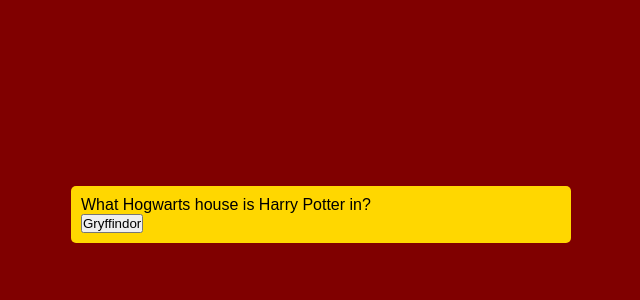
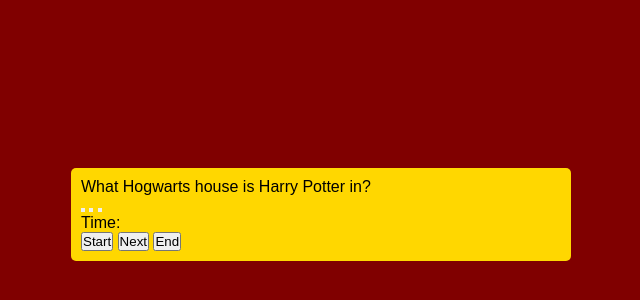
Before and after one commit to clflalo/web-coding-quiz, a plain HTML site: page index.html in a window 1280 px wide. Shown: the part 186-486 px from the top of the page, without its empty margins (319-959 px from the left). Drawn offline with Linux system fonts and the light colour scheme.

Commit message:
Buttons added

```diff
--- a/index.html
+++ b/index.html
@@ -9,19 +9,28 @@
 </head>
 <body>
     <div class="container">
+        <div id="test-zone">
+            <div id="question">Question</div>
+            <div id="answers" class="btn-grid"
 
-    <div>
-        <p id="question"></p>
-    <button id="btn1"></button>
+                <button class="btn"></button>
 
+                <button class="btn"></button>
 
+                <button class="btn"></button>
 
-    </div>
+                <button class="btn"></button>
 
+        </div>
 
-
-
-
+        <div class="timer">
+            <p class="timerDisplay" id="time" data-state="hidden">Time:</p>
+        </div>
+        <div class="start-controls">
+            <button id="start-btn" class="start-btn btn">Start</button>
+            <button id="next-btn" class="next-btn btn hide">Next</button>
+            <button id="end-btn" class="next-btn btn hide">End</button>
+        </div>
     </div>
     <script src="/script.js"></script>
 </body>
--- a/script.js
+++ b/script.js
@@ -26,6 +26,19 @@ let questions = [
 
 }
 ]
+const startBtn = document.querySelector("#start-btn");
+const nextBtn = document.querySelector("#next-btn");
+const endBtn = document.querySelector("#end-btn");
+
+// COME BACK AND FIX START AND NEXT BUTTONS
+
+
+
+
+//startBtn.addEventListener("click", startGame)
+nextBtn.addEventListener("click",function() {
+    questions++;
+})
 
 let currentQuestion = 0
 const question = questions[currentQuestion];
```
